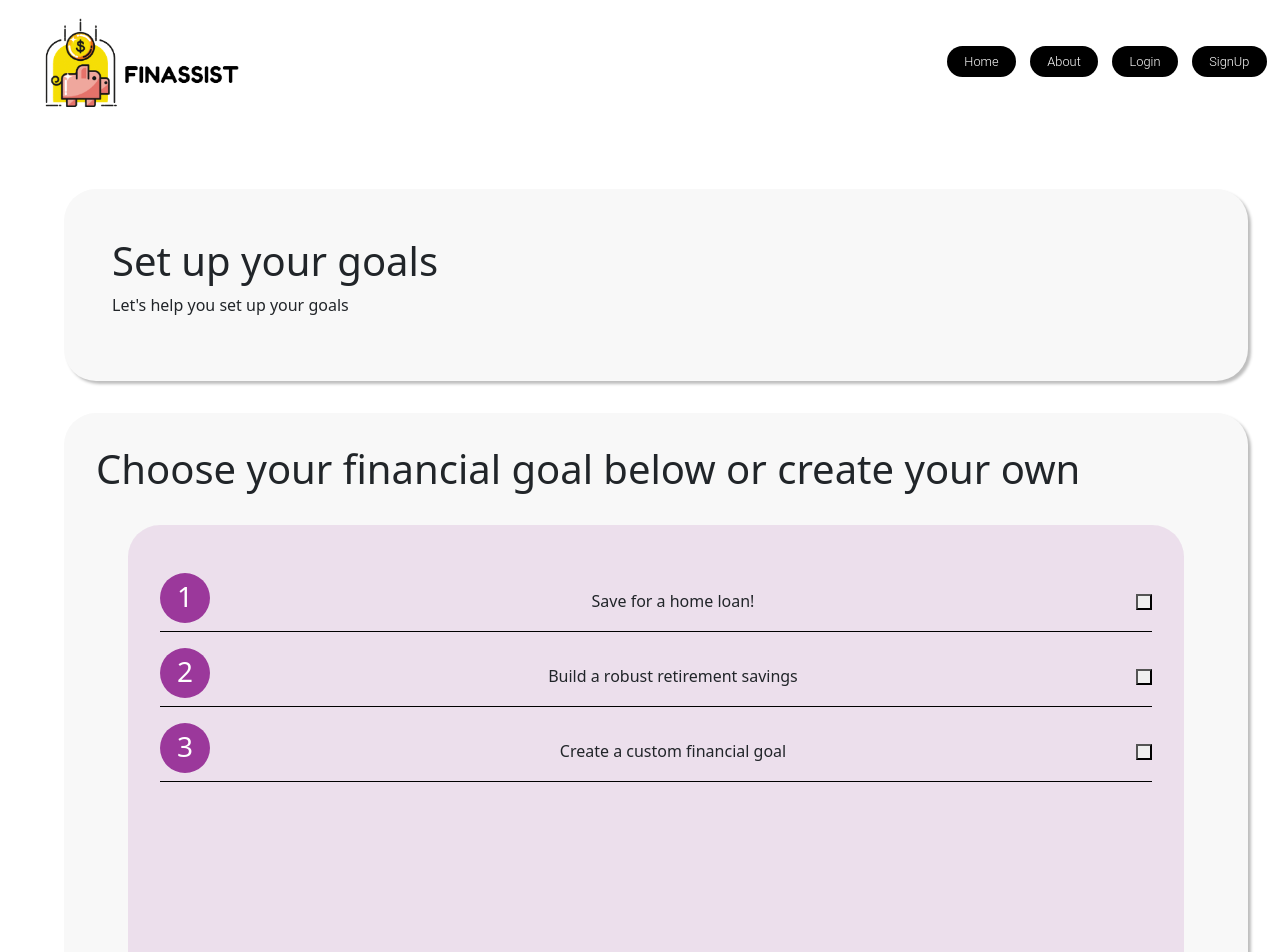
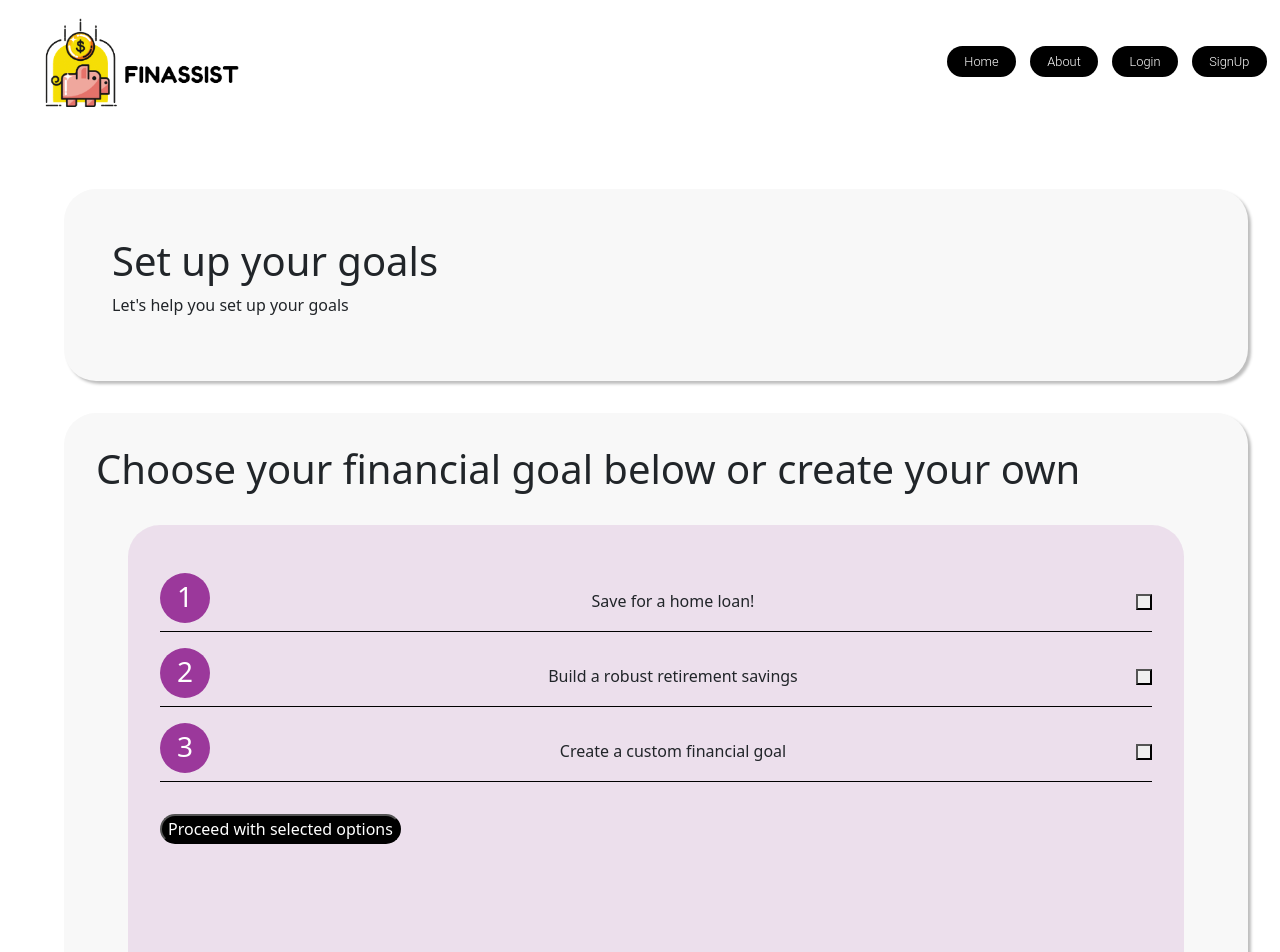
Before and after one commit to Unaiza898/Hackathon_2023, a React (Create React App) app in the folder client/: page /financialGoals in a window 1280 px wide. Shown: the top 952 px of the page. Built offline with nearby package versions, Linux system fonts and the light colour scheme.

Commit message:
finance page

```diff
--- a/client/src/Components/FinancialGoals.js
+++ b/client/src/Components/FinancialGoals.js
@@ -34,6 +34,7 @@ const FinancialGoals = () => {
                      <button className="item-button"></button>
                   </div>
                </div>
+               <button className="finance-button">Proceed with selected options</button>
             </div>
          </div>
       </div>
--- a/client/src/Style/FinancialGoals.css
+++ b/client/src/Style/FinancialGoals.css
@@ -53,3 +53,10 @@
 .item-text {
    display: flex;
 }
+
+.finance-button {
+   background-color: black;
+   color: white;
+   border-radius: 1em;
+   margin-top: 2em;
+}
```
